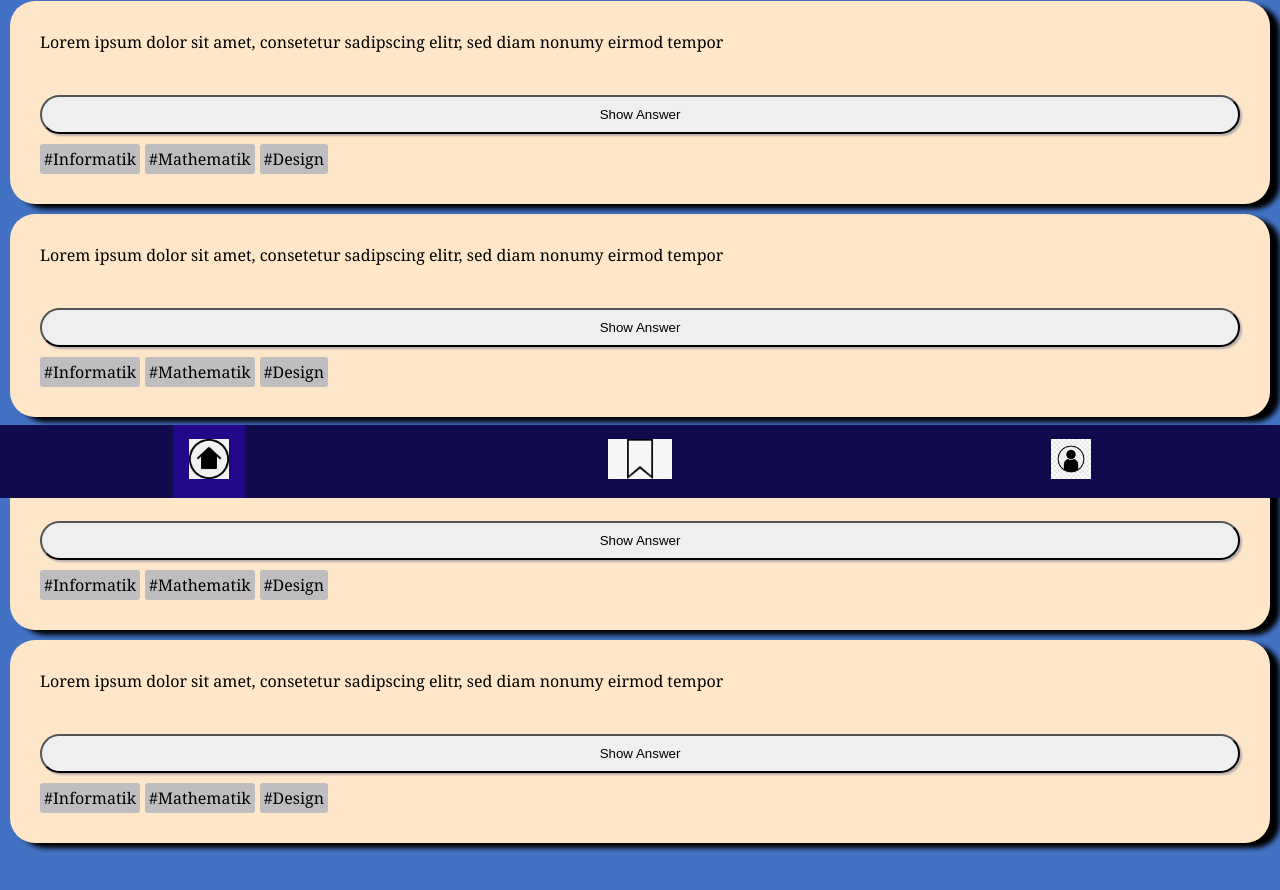
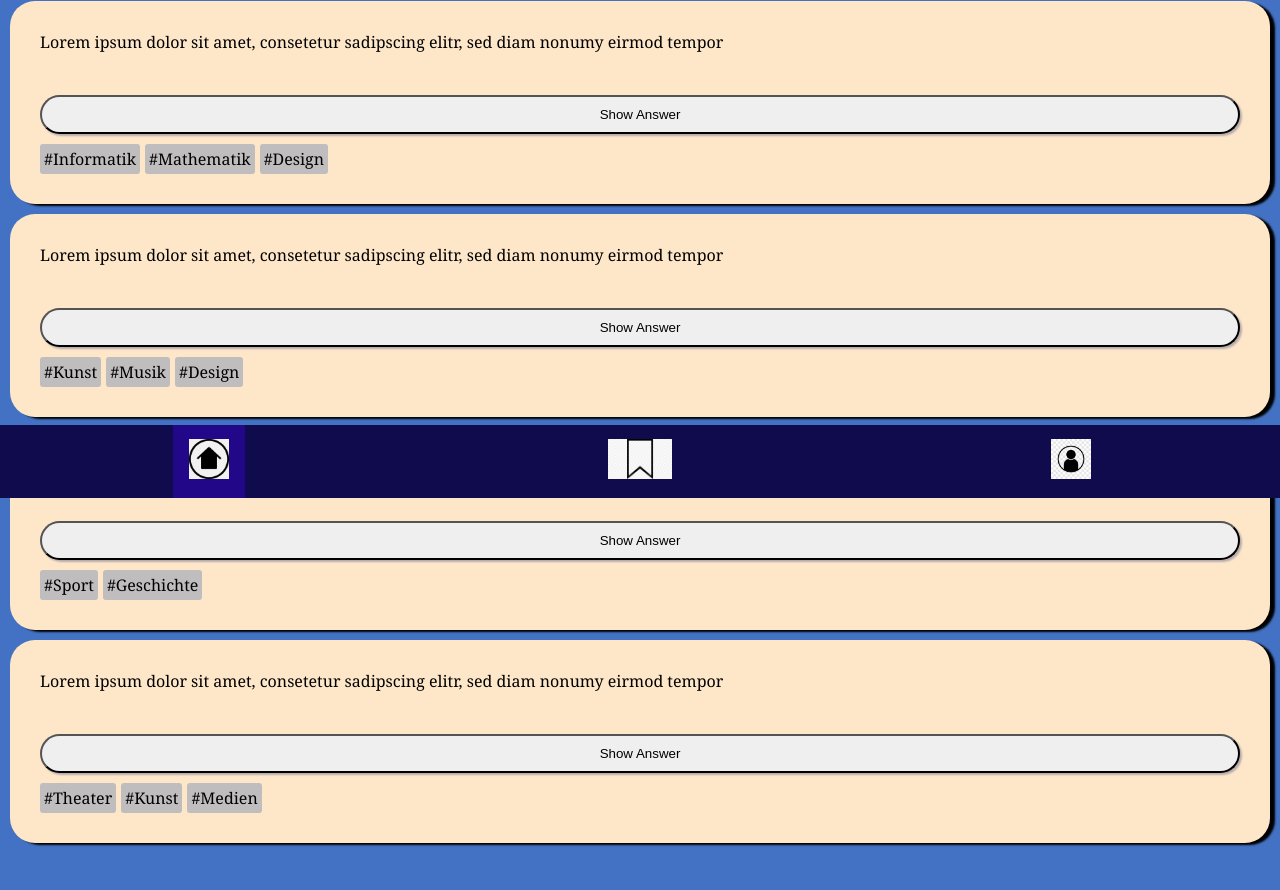
Before and after one commit to TariqAlQadi/quiz-app, a plain HTML site: page index.html in a window 1280 px wide. Shown: the part 302-1192 px from the top of the page. Drawn offline with Linux system fonts and the light colour scheme.

Commit message:
more formatting

```diff
--- a/css/styles.css
+++ b/css/styles.css
@@ -39,7 +39,7 @@ article {
     padding: 30px;
     background-color: rgb(254, 231, 201);
     border-radius: 25px;
-    box-shadow: 10px 5px 5px rgb(0, 0, 0);
+    box-shadow: 5px 2px 2px rgb(0, 0, 0);
 }
 
 button {
--- a/index.html
+++ b/index.html
@@ -47,8 +47,8 @@
             <br>
             <button>Show Answer</button>
             <ul class="hashtag">
-                <li>#Informatik</li>
-                <li>#Mathematik</li>
+                <li>#Kunst</li>
+                <li>#Musik</li>
                 <li>#Design</li>
             </ul>
 
@@ -60,9 +60,8 @@
             <br>
             <button>Show Answer</button>
             <ul class="hashtag">
-                <li>#Informatik</li>
-                <li>#Mathematik</li>
-                <li>#Design</li>
+                <li>#Sport</li>
+                <li>#Geschichte</li>
             </ul>
 
         </article>
@@ -73,9 +72,9 @@
             <br>
             <button>Show Answer</button>
             <ul class="hashtag">
-                <li>#Informatik</li>
-                <li>#Mathematik</li>
-                <li>#Design</li>
+                <li>#Theater</li>
+                <li>#Kunst</li>
+                <li>#Medien</li>
             </ul>
 
         </article>
```
Also changed, not shown: bookmarks.html (+2 -3 lines).
